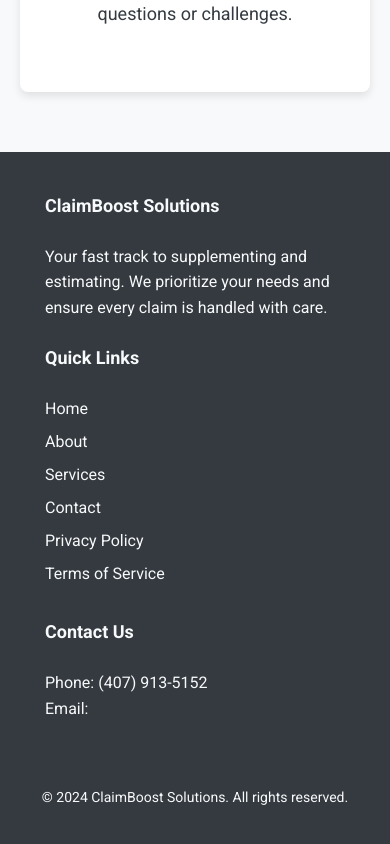
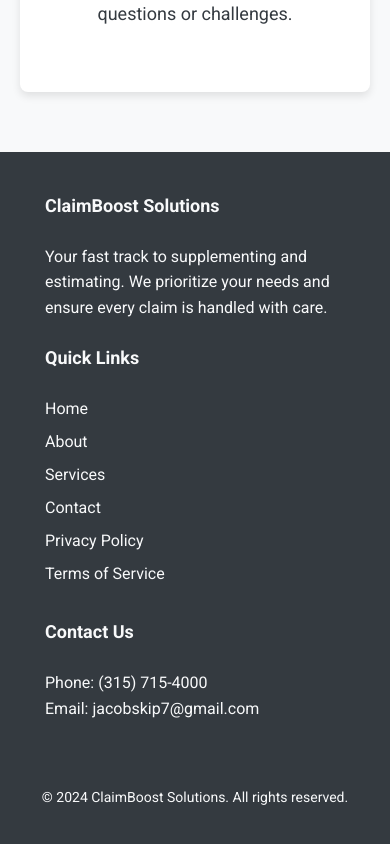
Before and after one commit to DragonSlayer2401/claim-boost-solutions, a Next.js app: page / in a window 390 px wide. Shown: the part 2630-3474 px from the top of the page. Built offline with nearby package versions, Linux system fonts and the light colour scheme.

Commit message:
Changed email and phone number

```diff
--- a/src/app/components/Footer/Footer.jsx
+++ b/src/app/components/Footer/Footer.jsx
@@ -45,9 +45,9 @@ const Footer = () => {
           </h4>
           <address className="mx-auto">
             <p>
-              Phone: <Link href="tel:+14079135152">(407) 913-5152</Link>
+              Phone: <Link href="tel:+13157154000">(315) 715-4000</Link>
             </p>
-            <p>Email: </p>
+            <p>Email: <a href='mailto:jacobskip7@gmail.com'>jacobskip7@gmail.com</a></p>
           </address>
         </div>
       </div>
```
Also changed, not shown: 1 other file (tests, documents, lock files or other folders).
